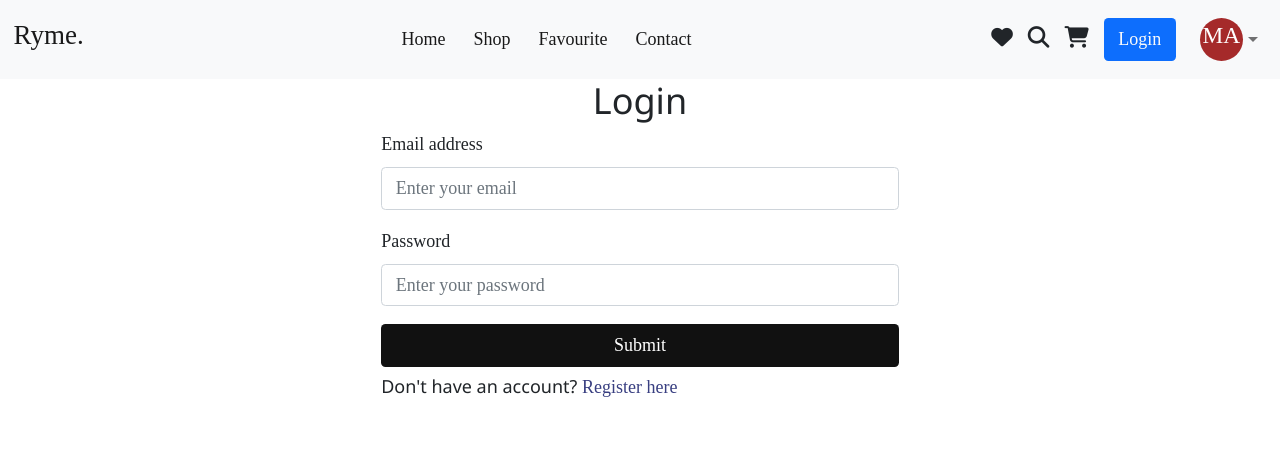
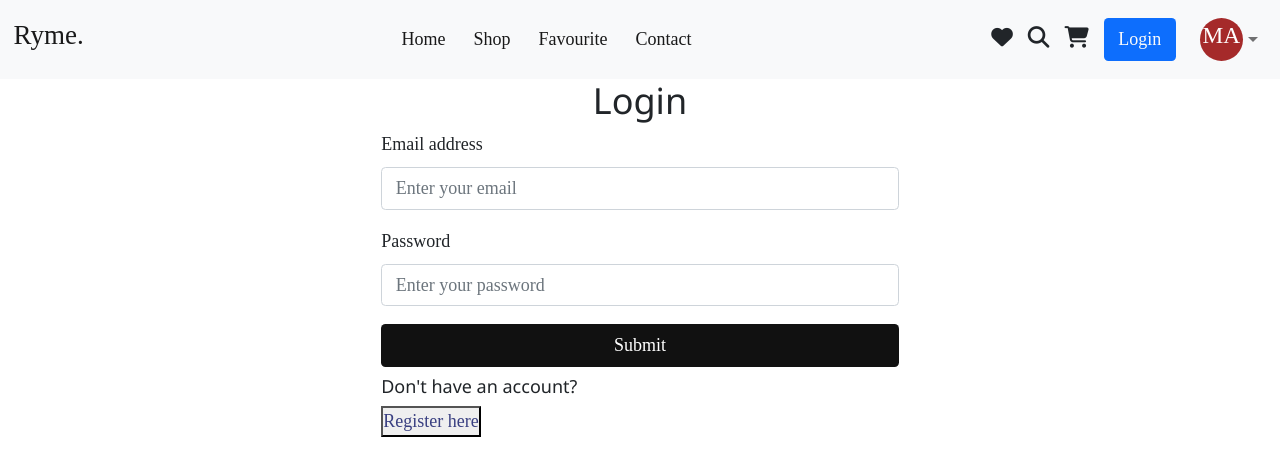
Before and after one commit to mohdniyaf/Ecommerce_Website, a React (Vite) app in the folder client/: page /login in a window 1280 px wide. Shown: the top 476 px of the page. Built offline with nearby package versions, Linux system fonts and the light colour scheme.

Commit message:
regristration

```diff
--- a/client/src/Components/SignIn/SignIn.jsx
+++ b/client/src/Components/SignIn/SignIn.jsx
@@ -66,8 +66,9 @@ function SignIn() {
         </div>
         <div>
           <h6 className="login-font mt-2">
-            Don't have an account? <a href="" onClick={() => navigate('/signup')} className="register-here">Register here</a>
+            Don't have an account?
           </h6>
+          <button  className="register-here" onClick={() => navigate('/signup')}>Register here</button>
         </div>
       </div>
     </div>
--- a/client/src/Pages/RegisterPage.jsx
+++ b/client/src/Pages/RegisterPage.jsx
@@ -15,4 +15,4 @@ function RegisterPage() {
   )
 }
 
-export default RegisterPage
+export default RegisterPage;
```
